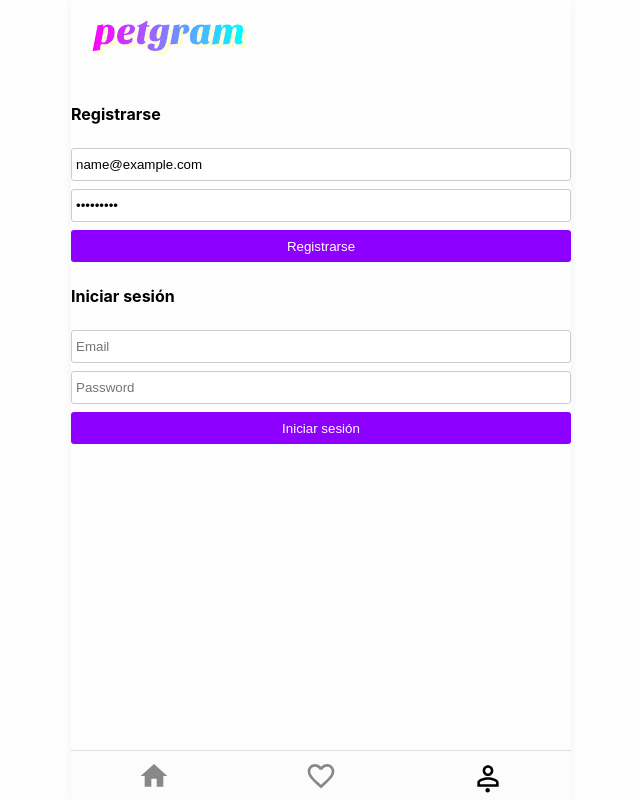
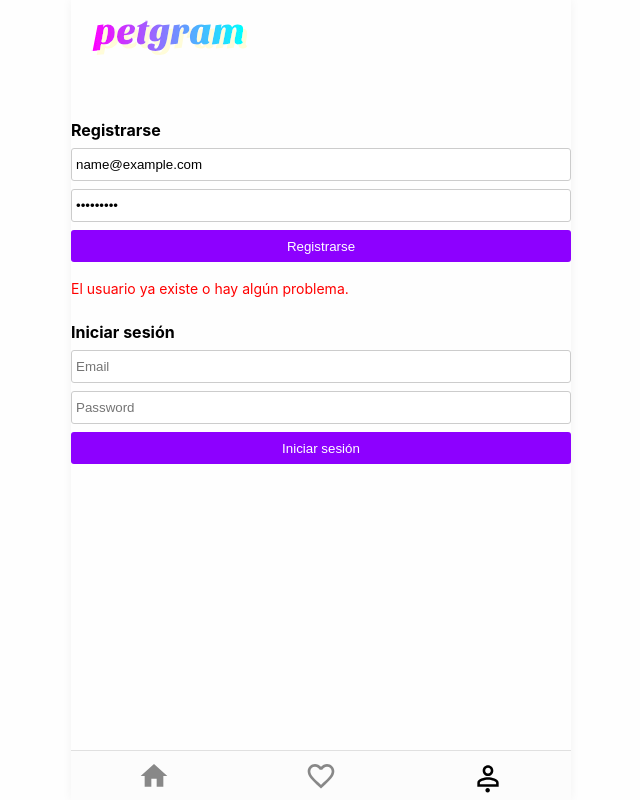
Before and after one commit to JavierPoduje/PetGram-Platzi, a React app: page /user in a window 1280 px wide. Both pictures are taken after typing "name@example.com", "Sample123" into the empty fields and a click on the button "Registrarse". Shown: the whole page, without its empty margins (319-959 px from the left). Built offline with nearby package versions, Linux system fonts and the light colour scheme; no server answers.

Commit message:
Clase 35

```diff
--- a/src/components/UserForm/index.js
+++ b/src/components/UserForm/index.js
@@ -1,8 +1,8 @@
 import React, { Fragment } from 'react'
 import { useInputValue } from '../../hooks/useInputValue'
-import { Form, Input, Button, Title } from './styles'
+import { Form, Input, Button, Error, Title } from './styles'
 
-export const UserForm = ({ onSubmit, title }) => {
+export const UserForm = ({ error, disabled, onSubmit, title }) => {
   const email = useInputValue('')
   const password = useInputValue('')
 
@@ -13,12 +13,18 @@
 
   return (
     <Fragment>
-      <Title>{title}</Title>
-      <Form onSubmit={handleSubmit}>
-        <Input placeholder='Email' {...email} />
-        <Input placeholder='Password' type='password' {...password} />
-        <Button>{title}</Button>
+      <Form disabled={disabled} onSubmit={handleSubmit}>
+        <Title>{title}</Title>
+        <Input disabled={disabled} placeholder='Email' {...email} />
+        <Input
+          disabled={disabled}
+          placeholder='Password'
+          type='password'
+          {...password}
+        />
+        <Button disabled={disabled}>{title}</Button>
       </Form>
+      {error && <Error>{error}</Error>}
     </Fragment>
   )
 }
--- a/src/components/UserForm/styles.js
+++ b/src/components/UserForm/styles.js
@@ -11,6 +11,9 @@
   padding: 8px 4px;
   display: block;
   width: 100%;
+  &[disabled] {
+    opacity: 0.3;
+  }
 `
 
 export const Button = styled.button`
@@ -21,6 +24,9 @@
   display: block;
   width: 100%;
   text-align: center;
+  &[disabled] {
+    opacity: 0.3;
+  }
 `
 
 export const Title = styled.h2`
@@ -28,3 +34,8 @@
   font-weight: 500px;
   padding: 8px 0;
 `
+
+export const Error = styled.span`
+  color: red;
+  font-size: 14px;
+`
--- a/src/pages/NotRegisteredUser.js
+++ b/src/pages/NotRegisteredUser.js
@@ -9,14 +9,24 @@
       return (
         <Fragment>
           <RegisterMutation>
-            {register => {
+            {(register, { data, loading, error }) => {
               const onSubmit = ({ email, password }) => {
                 const input = { email, password }
                 const variables = { input }
                 register({ variables }).then(activateAuth)
               }
 
-              return <UserForm title='Registrarse' onSubmit={onSubmit} />
+              const errorMsg =
+                error && 'El usuario ya existe o hay algún problema.'
+
+              return (
+                <UserForm
+                  error={errorMsg}
+                  disabled={loading}
+                  title='Registrarse'
+                  onSubmit={onSubmit}
+                />
+              )
             }}
           </RegisterMutation>
 
```
